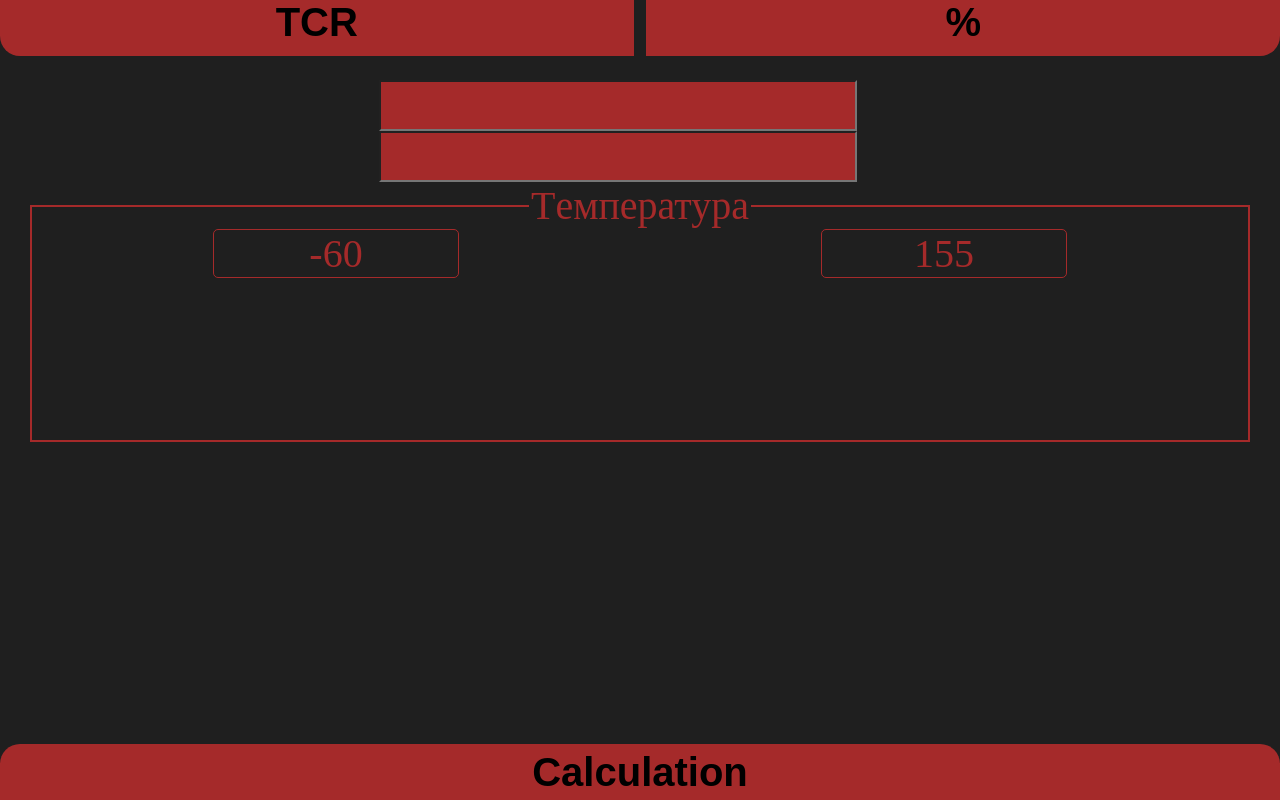
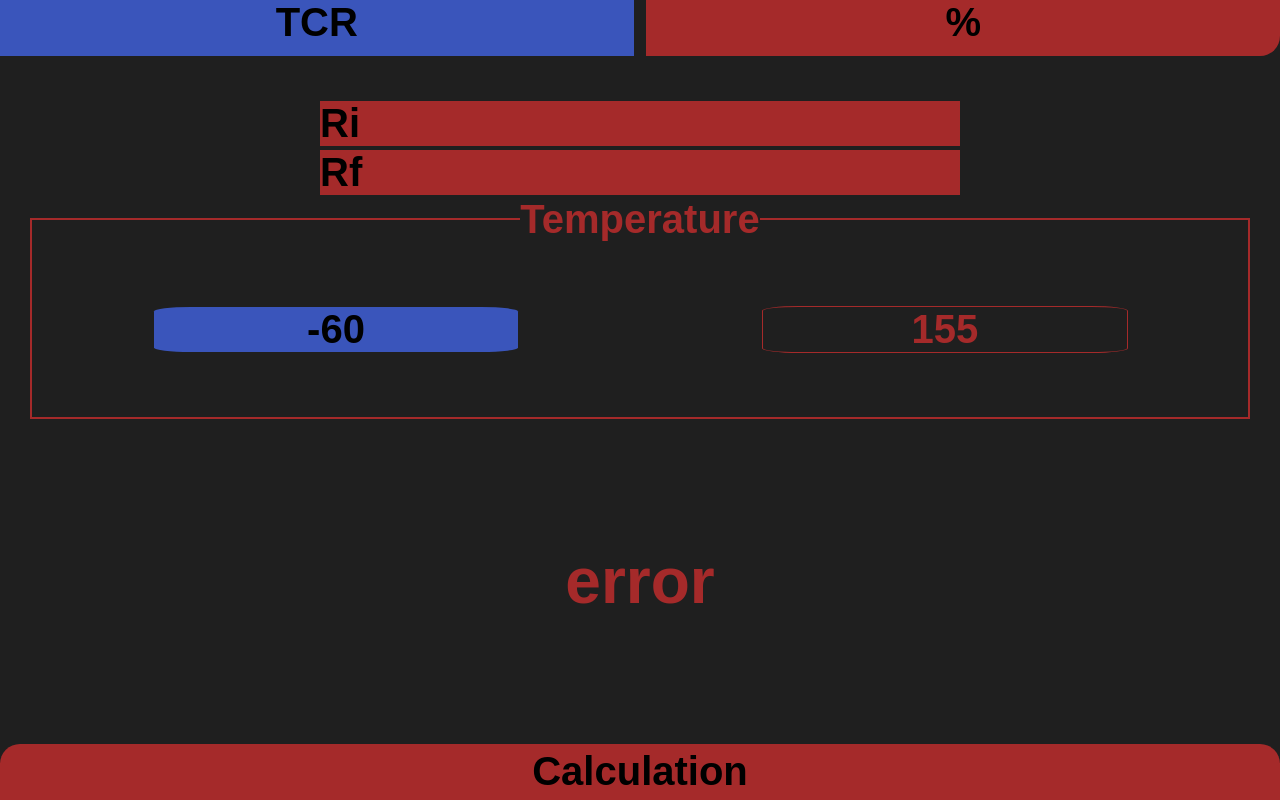
Before and after one commit to moiseev-konst/TCR, a plain HTML site: page index.html in a window 1280 px wide. Both pictures are taken after a click on the button "Сalculation". Drawn offline with Linux system fonts and the light colour scheme.

Commit message:
add js&css

```diff
--- a/index.css
+++ b/index.css
@@ -6,7 +6,9 @@ label,
 footer,
 button,
 header,
-fieldset {
+fieldset,
+input,
+legend {
     margin: 0px;
     padding: 0px;
     border: none;
@@ -14,13 +16,16 @@ fieldset {
 
 #root {
     height: 100vh;
-    width: 100vw;
+    width: 100%;
     display: flex;
     flex-direction: column;
     justify-content: space-between;
     align-items: center;
     background-color: #1f1f1f;
     border: none;
+    font-family: Arial, Helvetica, sans-serif;
+    font-size: 2.5rem;
+    font-weight: 900;
 }
 
 header {
@@ -98,18 +103,31 @@ form {
     display: flex;
     flex-direction: column;
     width: 100%;
-    height: 80%;
+    height: 40%;
     align-items: center;
 }
 
-form {}
-
 form input {
     appearance: textfield;
+    font-family: Arial, Helvetica, sans-serif;
     font-size: 2.5rem;
+    font-weight: 900;
+    width: 50%;
+    border: #1f1f1f 2px solid;
+    outline: none;
     background-color: brown;
-    border: 2 #1f1f1f solid;
-    width: 90%;
+}
+
+form input[type=number]::placeholder {
+    color: #000000;
+    font-family: Arial, Helvetica, sans-serif;
+    font-size: 2.5rem;
+    font-weight: 900;
+}
+
+form input[type=number]:focus {
+    height: 10vh;
+    background-color: #3A55BB
 }
 
 input::-webkit-outer-spin-button,
@@ -121,11 +139,12 @@ input::-webkit-inner-spin-button {
 fieldset {
     position: relative;
     display: flex;
+    flex-direction: row;
     justify-content: space-around;
-    font-size: 2.5rem;
+    align-items: center;
     color: brown;
     width: 95%;
-    height: 20vw;
+    height: 90%;
     border: brown 2px solid;
     text-align: center;
 }
@@ -137,22 +156,28 @@ fieldset input[type=radio] {
 fieldset input[type=radio]:checked+label {
     background-color: #3A55BB;
     color: #000;
+    border: none;
 }
 
 fieldset label {
+    text-align: center;
     display: block;
     width: 100%;
-    height: 100%;
+    border: brown 1px solid;
+    border-radius: 10%;
 }
 
 fieldset div {
     display: block;
-    width: 20%;
-    height: 100%;
-    border: brown 1px solid;
+    width: 30%;
     border-radius: 5px;
 }
 
-#T3:checked+#number_2 {
-    display: inline-block;
+.result {
+    display: flex;
+    justify-content: center;
+    align-items: center;
+    height: 30%;
+    color: brown;
+    font-size: 4rem;
 }
--- a/index.html
+++ b/index.html
@@ -5,6 +5,7 @@
     <meta charset="UTF-8" />
     <meta name="viewport" content="width=device-width, initial-scale=1.0" />
     <link rel="stylesheet" href="index.css" />
+
     <title>Document</title>
 </head>
 
@@ -12,40 +13,41 @@
     <header>
         <nav>
             <div class="TCR_radio_btn">
-                <input id="radio_1" type="radio" name="radio" />
-                <label for="radio_1">TCR</label>
+                <input id="TCR_radio_btn" type="radio" name="radio" checked="true" />
+                <label for="TCR_radio_btn">TCR</label>
             </div>
             <div class="perecent_radio_btn">
-                <input id="radio_2" type="radio" name="radio" />
-                <label for="radio_2">%</label>
+                <input id="perecent_radio_btn" type="radio" name="radio" />
+                <label for="perecent_radio_btn">%</label>
             </div>
         </nav>
     </header>
     <form class="form">
-        <div class="number_1">
-            <input id="number_1" type="number" name="radio" />
-            <label for="number_1"></label>
-        </div>
-        <div class="number_2">
-            <input id="number_2" type="number" name="radio" />
-            <label for="number_2"></label>
-        </div>
+
+        <input id="number_1" type="number" placeholder="Ri" />
+
+
+        <input id="number_2" type="number" placeholder="Rf" />
+
 
         <fieldset>
-            <legend>Tемпература</legend>
-            <div class="T1">
-                <input id="T1" type="radio" name="temp" />
-                <label for="T1">-60</label>
+            <legend>Temperature</legend>
+            <div class="t1">
+                <input id="t1" type="radio" name="temperature" checked="true" value="-60" />
+                <label for="t1">-60</label>
             </div>
-            <div class="T2">
-                <input id="T2" type="radio" name="temp" />
-                <label for="T2">155</label>
+            <div class="t2">
+                <input id="t2" type="radio" name="temperature" value="155" />
+                <label for="t2">155</label>
             </div>
 
         </fieldset>
     </form>
-
-    <footer><button>Сalculation</button></footer>
+    <div class="result">
+        <div id="result"></div>
+    </div>
+    <footer><button id="btn_Сalculation">Сalculation</button></footer>
 </body>
+<script src="/index.js" type="text/javascript"></script>
 
 </html>
--- a/index.js
+++ b/index.js
@@ -0,0 +1,51 @@
+const TCR_radio_btn = document.querySelector('#TCR_radio_btn')
+const perecent_radio_btn = document.querySelector('#perecent_radio_btn')
+const numb1 = document.querySelector('#number_1 ')
+const numb2 = document.querySelector('#number_2')
+let r1 = undefined
+let r2 = undefined
+let t = undefined
+const t1 = document.querySelector('#t1')
+const t2 = document.querySelector('#t2')
+const btn_Сalculation = document.querySelector('#btn_Сalculation')
+const fieldset_T = document.querySelector('fieldset')
+const result = document.querySelector('#result')
+    //console.log(TCR_radio_btn)
+
+//window.addEventListener('touchend', (e) => { console.log(e.target) })
+/*const TCR_form = (e) => {
+    fieldset_T.style.visibility = 'visible'
+}
+
+const perecent_form = (e) => {
+    fieldset_T.style.visibility = 'hidden'
+}*/
+
+const calculation = (e) => {
+
+    // result.value = TCR_radio_btn.checked ? tcrCalculation : result.value = perecentCalculation
+    let str = TCR_radio_btn.checked ? tcrCalculation() : perecentCalculation()
+    console.log(result.innerHTML = str.toString())
+}
+const tcrCalculation = () => {
+    return r1 && r2 ? (((r2 - r1) / (r1 * (20 - t))) * 10 ** 6).toFixed(2) : 'error'
+}
+const perecentCalculation = () => {
+
+    return r1 && r2 ? (((r2 - r1) / r1) * 100).toFixed(2) : 'error'
+}
+
+
+TCR_radio_btn.addEventListener("change", () => {
+    fieldset_T.style.visibility = 'visible'
+    console.log(TCR_radio_btn.checked)
+})
+perecent_radio_btn.addEventListener("change", () => {
+    fieldset_T.style.visibility = 'hidden'
+    console.log(TCR_radio_btn.checked)
+})
+numb1.addEventListener("change", (e) => { r1 = Number(e.target.value) })
+numb2.addEventListener("change", (e) => { r2 = Number(e.target.value) })
+t1.addEventListener("change", (e) => { t = Number(e.target.value) })
+t2.addEventListener("change", (e) => { t = Number(e.target.value) })
+btn_Сalculation.addEventListener('click', calculation)
```
